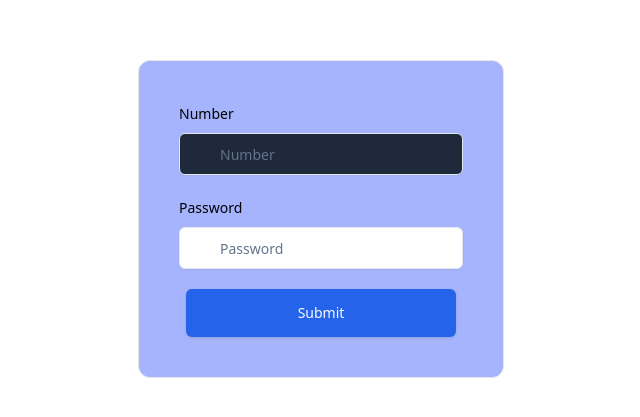
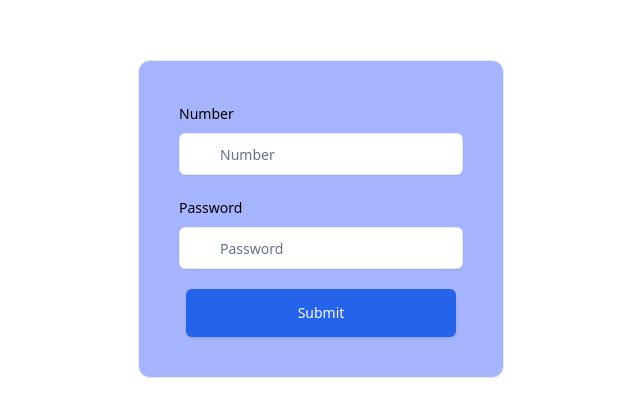
Before and after one commit to Abdurahman0/api, a React (Vite) app: page /login in a window 1280 px wide. Shown: the part 181-598 px from the top of the page, without its empty margins (319-959 px from the left). Built offline with nearby package versions, Linux system fonts and the light colour scheme; the HTML template or start-up script is replaced by a standard one.

Commit message:
changed login input style

```diff
--- a/src/page/Login.jsx
+++ b/src/page/Login.jsx
@@ -92,7 +92,7 @@ function Login() {
 										<FormControl>
 											<Input
 												required
-												className='px-10 py-5 bg-slate-800 text-red-700'
+												className='px-10 py-5 bg-white'
 												type='text'
 												placeholder='Number'
 												{...field}
```
